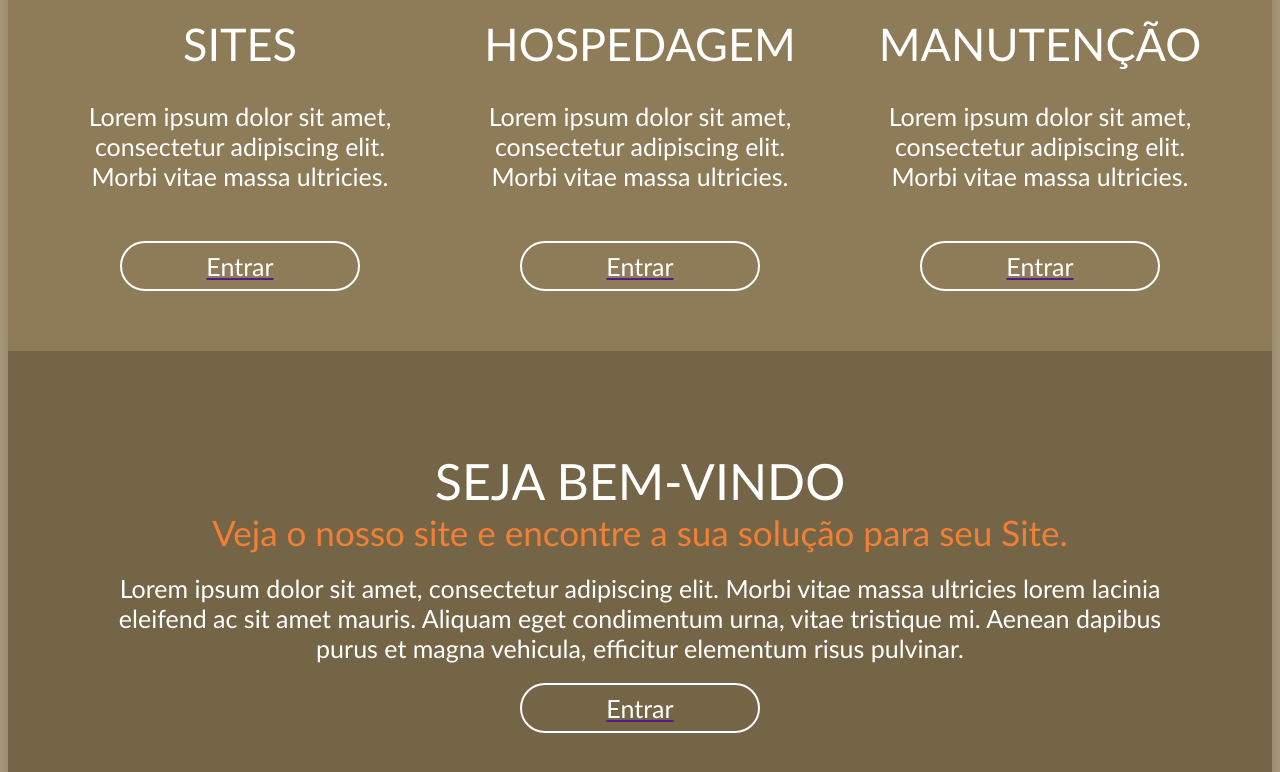
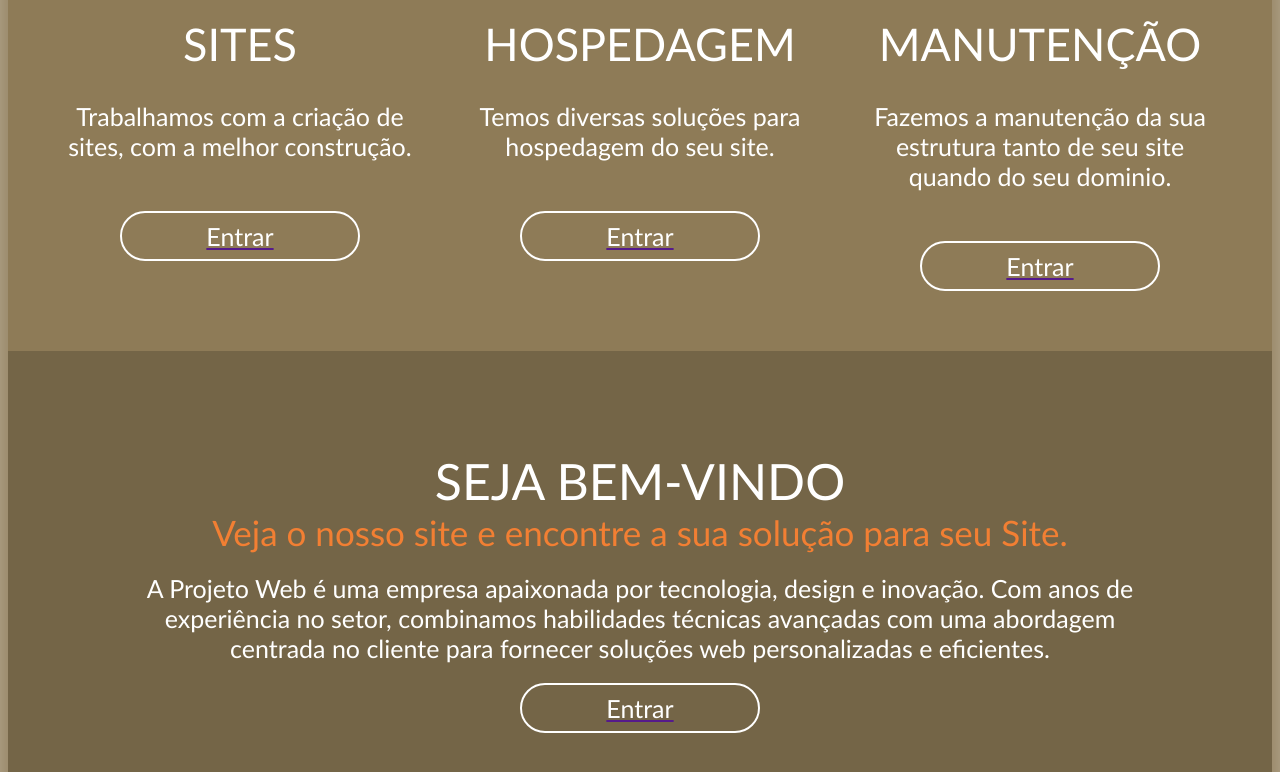
Before and after one commit to matthewvvv/trabfinal, a plain HTML site: page index.html in a window 1280 px wide. Shown: the part 1808-2580 px from the top of the page. Drawn offline with Linux system fonts and the light colour scheme; a small style sheet from the web is missing; a web font is replaced by a local one.

Commit message:
Alterações nos textos

```diff
--- a/index.html
+++ b/index.html
@@ -31,7 +31,6 @@
     <link rel="stylesheet" href="https://use.fontawesome.com/releases/v5.0.7/css/all.css">
 
 </head>
-
 <body>
 
     <div class="slider">
@@ -43,7 +42,9 @@
                     <li><img src="https://www.projetoweb.com.br:443/sites-padrao-prontos-simples-baratos-lancamentos/padrao2-programado/template/pw-slider-data/images/2.jpg" alt="2" title="2" id="wows1_0" /></li>
                     <li><img src="https://www.projetoweb.com.br:443/sites-padrao-prontos-simples-baratos-lancamentos/padrao2-programado/template/pw-slider-data/images/3.jpg" alt="3" title="3" id="wows1_1" /></li>
                     <li><img src="https://www.projetoweb.com.br:443/sites-padrao-prontos-simples-baratos-lancamentos/padrao2-programado/template/pw-slider-data/images/1.jpg" alt="1" title="1" id="wows1_2" /></li>
+
                 </ul>
+
             </div>
 
             <div class="ws_shadow"></div>
@@ -65,7 +66,7 @@
 
             <div class="ws_shadow"></div>
         </div>
-        <!-- End WOWSlider.com BODY section -->
+
     </div>
     <!-- Slider -->
 
@@ -128,7 +129,7 @@
         	<div class="img"><i class="fas fa-laptop"></i></i></div> <!-- Img -->
             <div class="titulo">SITES</div> <!-- titulo -->
             <div class="conteudo">
-            	Lorem ipsum dolor sit amet, consectetur adipiscing elit. Morbi vitae massa ultricies.
+            	Trabalhamos com a criação de sites, com a melhor construção.
             </div> <!-- COnteudo -->
             <a href="" title=""><div class="entrar">Entrar</div></a> <!-- Entrar -->
         </div> <!-- item -->
@@ -137,7 +138,7 @@
         	<div class="img"><i class="fas fa-server"></i></div> <!-- Img -->
             <div class="titulo">HOSPEDAGEM</div> <!-- titulo -->
             <div class="conteudo">
-            	Lorem ipsum dolor sit amet, consectetur adipiscing elit. Morbi vitae massa ultricies.
+            	Temos diversas soluções para hospedagem do seu site.
             </div> <!-- COnteudo -->
             <a href="" title=""><div class="entrar">Entrar</div></a> <!-- Entrar -->
         </div> <!-- item -->
@@ -146,7 +147,7 @@
         	<div class="img"><i class="fas fa-comments"></i></div> <!-- Img -->
             <div class="titulo">MANUTENÇÃO</div> <!-- titulo -->
             <div class="conteudo">
-            	Lorem ipsum dolor sit amet, consectetur adipiscing elit. Morbi vitae massa ultricies.
+            	Fazemos a manutenção da sua estrutura tanto de seu site quando do seu dominio.
             </div> <!-- COnteudo -->
             <a href="" title=""><div class="entrar">Entrar</div></a> <!-- Entrar -->
         </div> <!-- item -->
@@ -167,7 +168,7 @@
         </div> <!-- titulo -->
 
         <div class="conteudo">
-        	Lorem ipsum dolor sit amet, consectetur adipiscing elit. Morbi vitae massa ultricies lorem lacinia eleifend ac sit amet mauris. Aliquam eget condimentum urna, vitae tristique mi. Aenean dapibus purus et magna vehicula, efficitur elementum risus pulvinar.
+            A Projeto Web é uma empresa apaixonada por tecnologia, design e inovação. Com anos de experiência no setor, combinamos habilidades técnicas avançadas com uma abordagem centrada no cliente para fornecer soluções web personalizadas e eficientes.
         </div> <!-- Conteudo -->
 
         <a target="blank"  href="" title="" ><div class="entrar">Entrar</div></a> <!-- Entrar -->
@@ -211,7 +212,7 @@
             	<div class="img"><img src="https://www.projetoweb.com.br:443/sites-padrao-prontos-simples-baratos-lancamentos/padrao2-programado/template/pw-images/index-03.png" alt="" title="" /></div> <!-- Img -->
                 <div class="titulo">Newsletter</div> <!-- titulo -->
                 <div class="conteudo">
-                	Você pode seguir a nossa Newsletter!
+                	Trabalhamos também com email marketing, para melhor captação de leads e comunicação
                 </div> <!-- Conteudo -->
             </div> <!-- item -->
         	</a>
```
